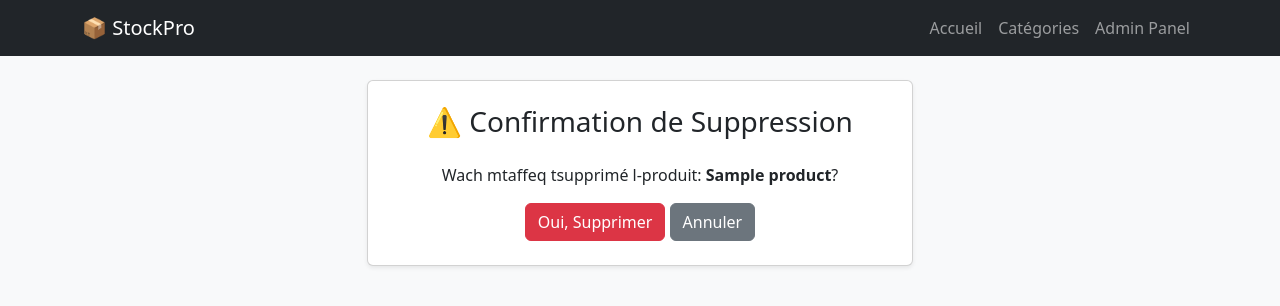
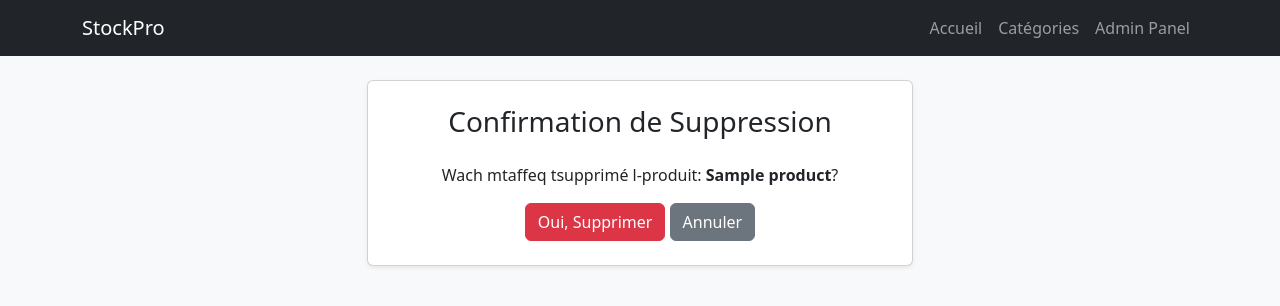
Before and after one commit to Marouankh1/gestion_stock, a Django app: template inventory/templates/inventory/product_confirm_delete.html in a window 1280 px wide. Shown: the top 306 px of the page. Run offline with Django 5.2, Linux system fonts and the light colour scheme; the template is opened without the code that fills it: values that come from a table or form of the project are taken from there, others are empty; tables that the repository leaves empty hold one stand-in row (values such as "Sample post"); parts of the project's set-up code (start-up, migrations or seed data) failed here and were passed over.

Commit message:
refactor: remove emojis from headings in templates for consistency

```diff
--- a/inventory/templates/inventory/base.html
+++ b/inventory/templates/inventory/base.html
@@ -12,7 +12,7 @@
     <!-- Navbar -->
     <nav class="navbar navbar-expand-lg navbar-dark bg-dark mb-4">
         <div class="container">
-            <a class="navbar-brand" href="#">📦 StockPro</a>
+            <a class="navbar-brand" href="#">StockPro</a>
             <div class="navbar-nav ms-auto">
                 <a class="nav-link" href="#">Accueil</a>
                 <a class="nav-link" href="{% url 'category_list' %}">Catégories</a>
--- a/inventory/templates/inventory/category_confirm_delete.html
+++ b/inventory/templates/inventory/category_confirm_delete.html
@@ -4,7 +4,7 @@
 <div class="row justify-content-center">
     <div class="col-md-6">
         <div class="card shadow-sm text-center p-4">
-            <h3>⚠️ Confirmation de Suppression</h3>
+            <h3>Confirmation de Suppression</h3>
             <p class="my-3">Wach mtaffeq tsupprimé la catégorie: <strong>{{ category.name }}</strong>?</p>
             <form method="post">
                 {% csrf_token %}
--- a/inventory/templates/inventory/category_list.html
+++ b/inventory/templates/inventory/category_list.html
@@ -4,7 +4,7 @@
 <div class="row">
     <div class="col-md-12">
         <div class="d-flex justify-content-between align-items-center mb-4">
-            <h2>📁 Gestion des Catégories</h2>
+            <h2>Gestion des Catégories</h2>
             <a href="{% url 'category_add' %}" class="btn btn-primary">+ Ajouter une Catégorie</a>
         </div>
 
--- a/inventory/templates/inventory/login.html
+++ b/inventory/templates/inventory/login.html
@@ -5,7 +5,7 @@
     <div class="col-md-5">
         <div class="card shadow">
             <div class="card-body p-4">
-                <h3 class="card-title text-center mb-4">🔐 Connexion StockPro</h3>
+                <h3 class="card-title text-center mb-4">Connexion StockPro</h3>
 
                 {% if form.errors %}
                     <div class="alert alert-danger">Nom d'utilisateur ou mot de passe incorrect.</div>
--- a/inventory/templates/inventory/product_confirm_delete.html
+++ b/inventory/templates/inventory/product_confirm_delete.html
@@ -4,7 +4,7 @@
 <div class="row justify-content-center">
     <div class="col-md-6">
         <div class="card shadow-sm text-center p-4">
-            <h3>⚠️ Confirmation de Suppression</h3>
+            <h3>Confirmation de Suppression</h3>
             <p class="my-3">Wach mtaffeq tsupprimé l-produit: <strong>{{ product.name }}</strong>?</p>
             <form method="post">
                 {% csrf_token %}
--- a/inventory/templates/inventory/product_list.html
+++ b/inventory/templates/inventory/product_list.html
@@ -4,7 +4,7 @@
 <div class="row">
     <div class="col-md-12">
         <div class="d-flex justify-content-between align-items-center mb-4">
-            <h2>📋 Liste des Produits en Stock</h2>
+            <h2>Liste des Produits en Stock</h2>
             <a href="{% url 'product_add' %}" class="btn btn-primary">+ Ajouter un Produit</a>
         </div>
 
```
